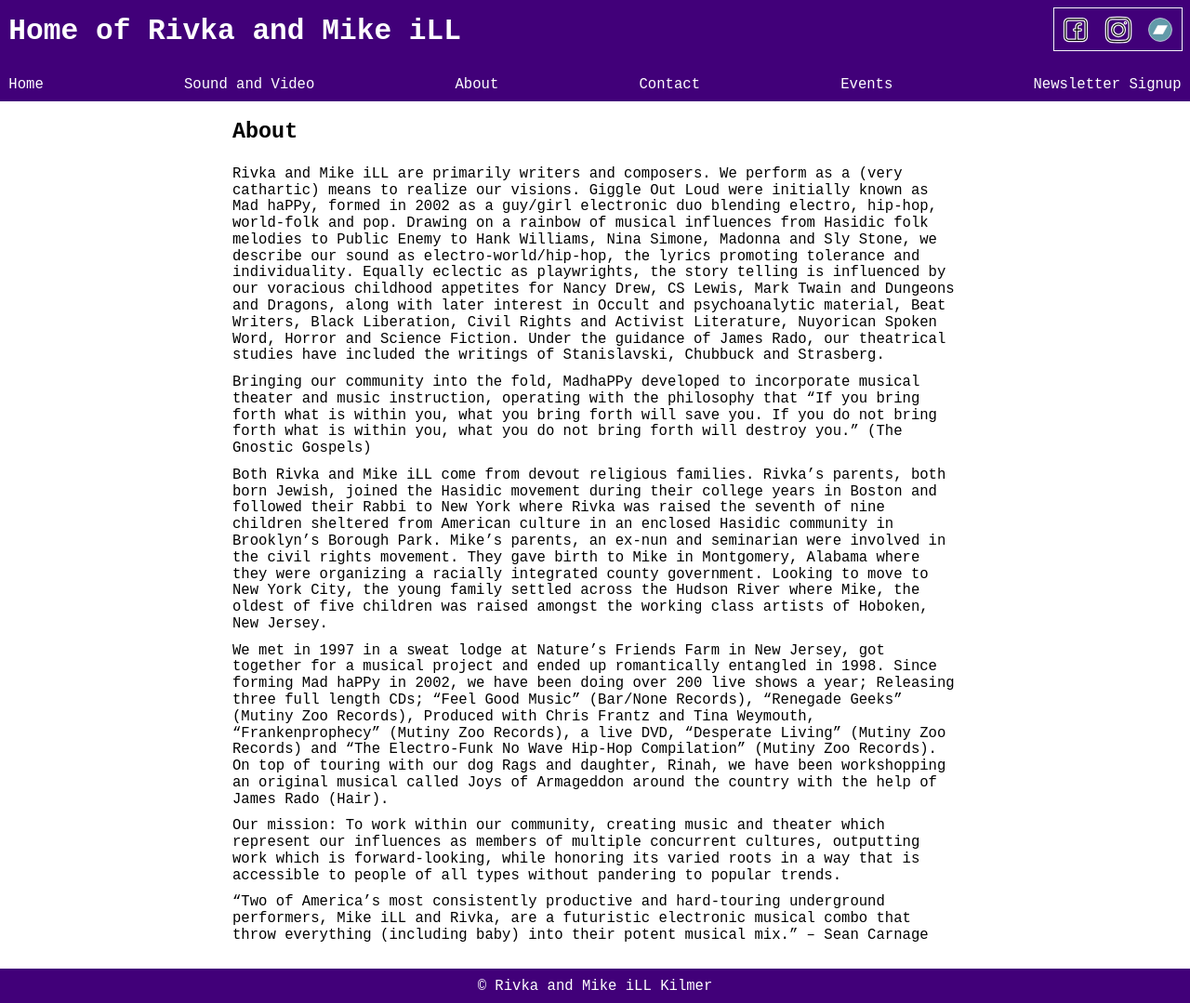
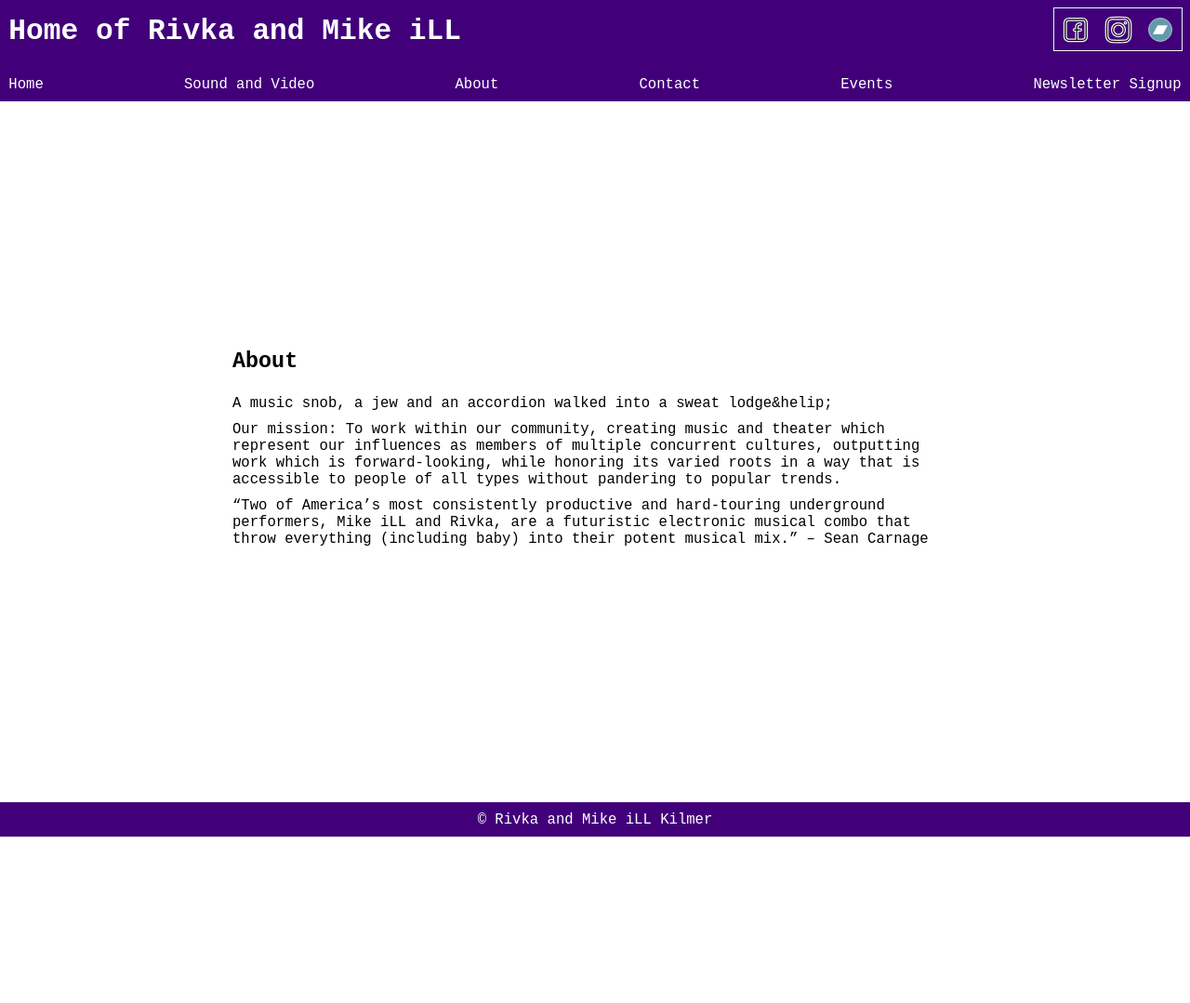
Before and after one commit to MikeiLL/gol-website, a Jekyll site: the page built from about.md, in a window 1280 px wide. Shown: the whole page at 93% size. Built offline with Jekyll 4.4.1, drawn with Linux system fonts in a browser that asks for light colours; after the commit the page ends 900 px from its top, so only the background shows below that.

Commit message:
Super short bio.

```diff
--- a/about.md
+++ b/about.md
@@ -6,13 +6,7 @@ layout: page
 guid: 'https://giggleoutloud.com/LIVE/?page_id=2'
 ---
 
-Rivka and Mike iLL are primarily writers and composers. We perform as a (very cathartic) means to realize our visions. Giggle Out Loud were initially known as Mad haPPy, formed in 2002 as a guy/girl electronic duo blending electro, hip-hop, world-folk and pop. Drawing on a rainbow of musical influences from Hasidic folk melodies to Public Enemy to Hank Williams, Nina Simone, Madonna and Sly Stone, we describe our sound as electro-world/hip-hop, the lyrics promoting tolerance and individuality. Equally eclectic as playwrights, the story telling is influenced by our voracious childhood appetites for Nancy Drew, CS Lewis, Mark Twain and Dungeons and Dragons, along with later interest in Occult and psychoanalytic material, Beat Writers, Black Liberation, Civil Rights and Activist Literature, Nuyorican Spoken Word, Horror and Science Fiction. Under the guidance of James Rado, our theatrical studies have included the writings of Stanislavski, Chubbuck and Strasberg.
-
-Bringing our community into the fold, MadhaPPy developed to incorporate musical theater and music instruction, operating with the philosophy that “If you bring forth what is within you, what you bring forth will save you. If you do not bring forth what is within you, what you do not bring forth will destroy you.” (The Gnostic Gospels)
-
-Both Rivka and Mike iLL come from devout religious families. Rivka’s parents, both born Jewish, joined the Hasidic movement during their college years in Boston and followed their Rabbi to New York where Rivka was raised the seventh of nine children sheltered from American culture in an enclosed Hasidic community in Brooklyn’s Borough Park. Mike’s parents, an ex-nun and seminarian were involved in the civil rights movement. They gave birth to Mike in Montgomery, Alabama where they were organizing a racially integrated county government. Looking to move to New York City, the young family settled across the Hudson River where Mike, the oldest of five children was raised amongst the working class artists of Hoboken, New Jersey.
-
-We met in 1997 in a sweat lodge at Nature’s Friends Farm in New Jersey, got together for a musical project and ended up romantically entangled in 1998. Since forming Mad haPPy in 2002, we have been doing over 200 live shows a year; Releasing three full length CDs; “Feel Good Music” (Bar/None Records), “Renegade Geeks” (Mutiny Zoo Records), Produced with Chris Frantz and Tina Weymouth, “Frankenprophecy” (Mutiny Zoo Records), a live DVD, “Desperate Living” (Mutiny Zoo Records) and “The Electro-Funk No Wave Hip-Hop Compilation” (Mutiny Zoo Records). On top of touring with our dog Rags and daughter, Rinah, we have been workshopping an original musical called Joys of Armageddon around the country with the help of James Rado (Hair).
+A music snob, a jew and an accordion walked into a sweat lodge&helip;
 
 Our mission: To work within our community, creating music and theater which represent our influences as members of multiple concurrent cultures, outputting work which is forward-looking, while honoring its varied roots in a way that is accessible to people of all types without pandering to popular trends.
 
```
